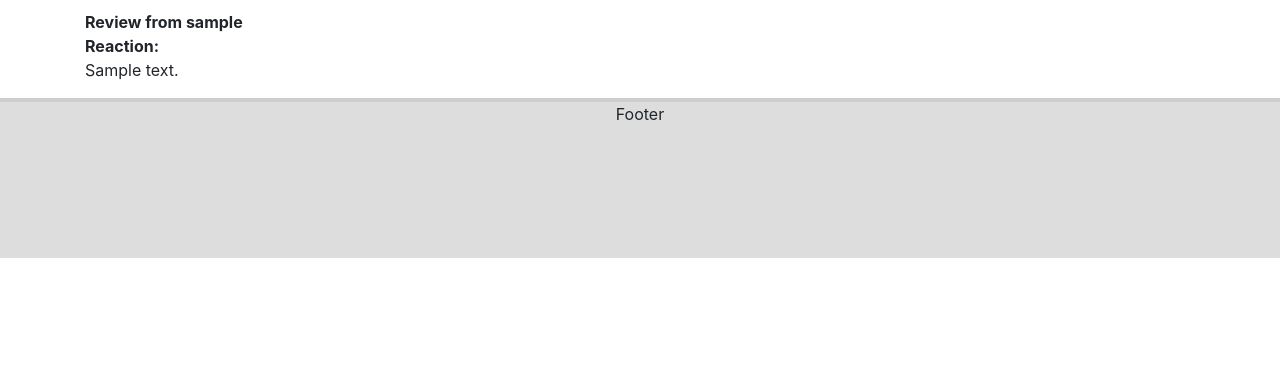
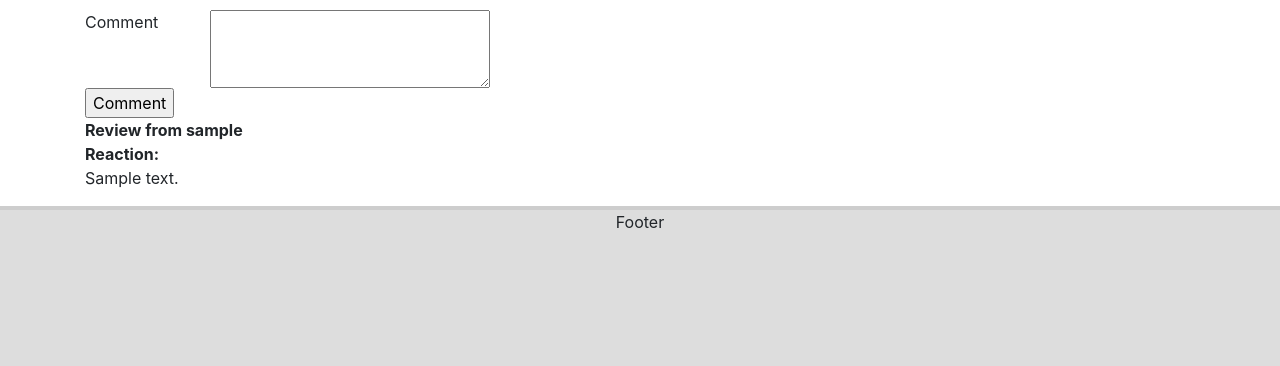
Before and after one commit to blueish4/treble, a Django app: page /treble/song/1/ in a window 1280 px wide. Shown: the part 630-996 px from the top of the page. Before the commit the page ends 888 px from the top, so only its background shows below. Run offline with Django 3.2, Linux system fonts and the light colour scheme; a user stored in the database is signed in; tables that the repository leaves empty hold one stand-in row (values such as "Sample post"); parts of the project's set-up code (start-up, migrations or seed data) failed here and were passed over; some libraries are stand-ins or nearby versions.

Commit message:
Added basic comment functionality

```diff
--- a/static/treble.css
+++ b/static/treble.css
@@ -41,3 +41,11 @@
 #cover-img {
     width: inherit;
 }
+
+#comment-row {
+    margin: 0;
+}
+
+#id_song_id,#id_username {
+    display:none;
+}
--- a/templates/treble/song.html
+++ b/templates/treble/song.html
@@ -34,6 +34,31 @@
     </div>
     <div id="reviews">
         <h3>Reviews</h3>
+        <div class="row" id="comment-row">
+            {% if user.is_authenticated %}
+                {% if comment_errors %}
+                    <div class="alert alert-danger" role="alert">
+                        {{ comment_errors }}
+                    </div>
+                {% endif %}
+                <form action="{% url 'song_comment' song.song_id %}" method="post" id="comment-form">
+                    {% csrf_token %}
+                    {% for field in form %}
+                        {% if field.name == "message" %}
+                        <div class="row">
+                            <label for="{{ field.id_for_label }}" class="col-3">Comment</label>
+                            {{ field }}
+                        </div>
+                        {% else %}
+                            {{ field }}
+                        {% endif %}
+                    {% endfor %}
+                    <input type="submit" name="submit" value="Comment"/>
+                </form>
+            {% else %}
+                <p>You need to be logged in to add a comment</p>
+            {% endif %}
+        </div>
         <div class="row">
         {% if comments.count > 0 %}
             {% for review in comments %}
--- a/treble_app/forms.py
+++ b/treble_app/forms.py
@@ -20,11 +20,20 @@ class SongForm(forms.ModelForm):
 
 class CommentForm(forms.ModelForm):
     message = forms.CharField(
-        max_length=250, help_text="Please give a review.")
+        max_length=250, help_text="Please give a review.", widget=forms.Textarea(attrs={"class": "col-sm-6", "rows": 3}))
 
     class Meta:
         model = Comment
-        exclude = ('comment_id', 'song_id', 'username', 'datetime',)
+        exclude = ('comment_id', 'datetime',)
+
+    def __init__(self, *args, **kwargs):
+        user = kwargs.pop('user', '')
+        song_id = kwargs.pop('song_id', '')
+        super(CommentForm, self).__init__(*args, **kwargs)
+        self.fields['username'] = forms.ModelChoiceField(
+            queryset=UserProfile.objects.filter(user_id=user), initial=UserProfile.objects.get(user_id=user))
+        self.fields['song_id'] = forms.ModelChoiceField(
+            queryset=Song.objects.filter(song_id=song_id), initial=Song.objects.get(song_id=song_id))
 
 
 class RecommendationForm(forms.Form):
--- a/treble_app/models.py
+++ b/treble_app/models.py
@@ -47,7 +47,7 @@ class UserProfile(models.Model):
 class Comment(models.Model):
     # Unique Comment ID, and has foreign keys Song ID and Username
     comment_id = models.IntegerField(primary_key=True)
-    song_id = models.ForeignKey(Song)
+    song_id = models.ForeignKey('Song', default=0)
     username = models.ForeignKey(UserProfile, default=1)
     message = models.CharField(max_length=256)
     datetime = models.DateTimeField(default=datetime.now, blank=True)
--- a/treble_app/views.py
+++ b/treble_app/views.py
@@ -1,3 +1,4 @@
+from datetime import datetime
 from django.shortcuts import render
 from django.contrib.auth import authenticate, login, logout
 from django.contrib.auth.decorators import login_required
@@ -101,7 +102,9 @@ def user_account(request):
 
 
 def song(request, song_id):
-    context_dict = {}
+    if int(song_id) < 1:
+        return HttpResponseRedirect(reverse('index'))
+    context_dict = {'form': CommentForm(request.POST, user=request.user, song_id=song_id)}
     try:
         song_obj = Song.objects.get(song_id=song_id)
         comments = Comment.objects.filter(song_id=song_id)
@@ -110,7 +113,6 @@ def song(request, song_id):
         context_dict['comments'] = comments
     except Song.DoesNotExist:
         context_dict['song'] = None
-
     return render(request, 'treble/song.html', context_dict)
 
 
@@ -128,15 +130,16 @@ def add_song(request):
 
 
 @login_required
-def add_song_comment(request, song_id):
-    form = CommentForm(request.POST)
+def add_song_comment(request, song_id):  # This needs to be the POST endpoint for the add operation
+    form = CommentForm(request.POST, user=request.user, song_id=song_id)
     if form.is_valid():
+        form.cleaned_data["username"] = UserProfile.objects.get(user_id=request.user.id)
+        form.cleaned_data["song_id"] = Song.objects.get(song_id=song_id)
         form.save(commit=True)
-        # Redirect to homepage **FOR NOW**
-        return HttpResponseRedirect(reverse('index'))
     else:
         print(form.errors)
-    return render(request, 'treble/add_comment.html', {'form': form})
+    return HttpResponseRedirect(reverse('song', kwargs={"song_id": song_id,
+                                                        "comment_errors": form.errors}))
 
 
 @login_required
```
